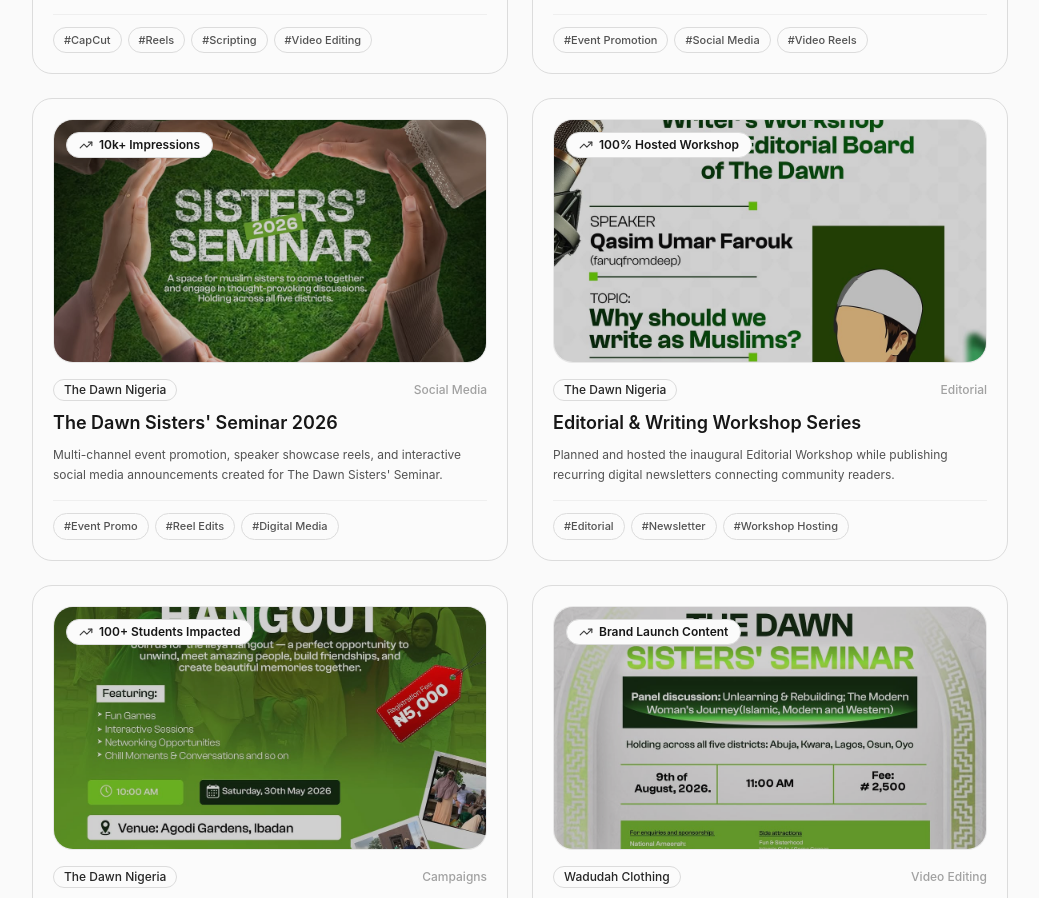
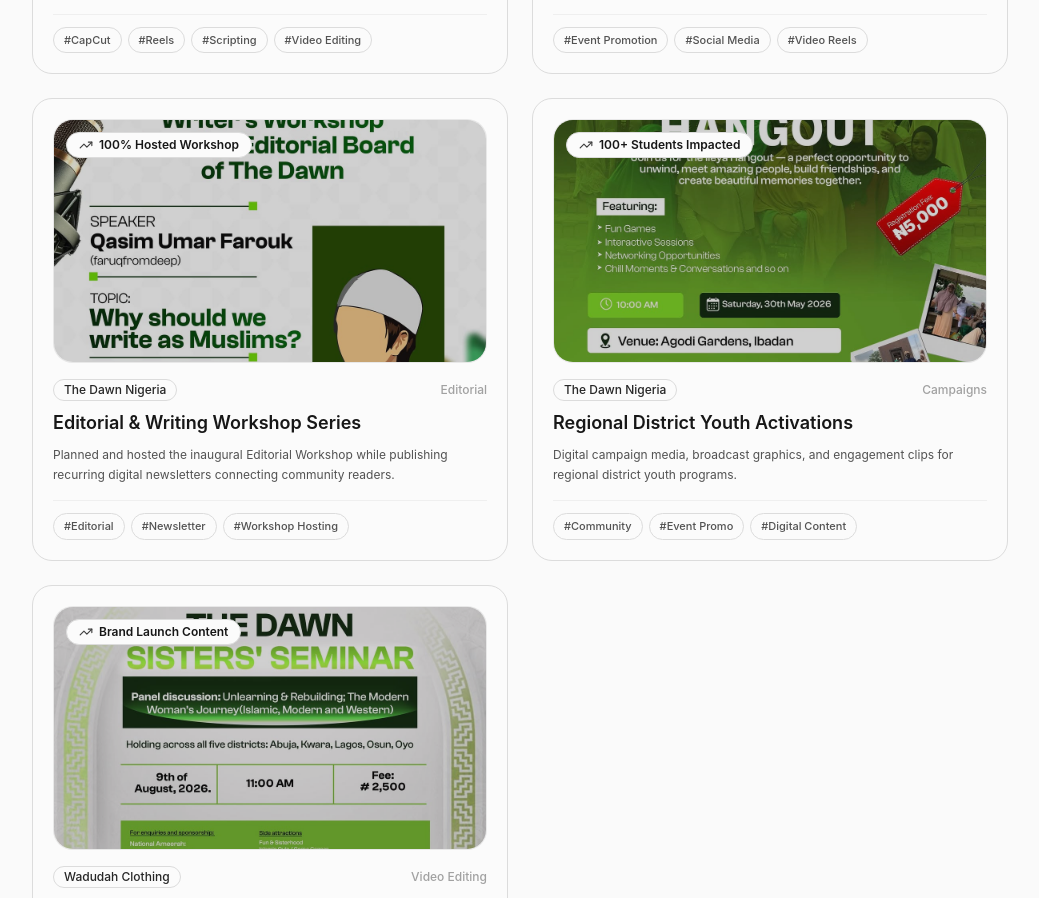
Before and after one commit to Ux-Geek/Aisha-s-Portfolio, a React (Vite) app: page / in a window 1280 px wide. Shown: the part 1900-2798 px from the top of the page, without its empty margins (120-1159 px from the left). Built offline with nearby package versions, Linux system fonts and the light colour scheme.

Commit message:
chore: update video editing label and remove redundant project entry

```diff
--- a/src/components/ProjectsGrid.tsx
+++ b/src/components/ProjectsGrid.tsx
@@ -175,7 +175,7 @@
                   </div>
                   <div className="flex items-center gap-2">
                     <CheckCircle2 className="w-4 h-4 text-emerald-500 shrink-0" />
-                    <span>CapCut & Premiere Video Editing</span>
+                    <span>CapCut Video Editing</span>
                   </div>
                   <div className="flex items-center gap-2">
                     <CheckCircle2 className="w-4 h-4 text-emerald-500 shrink-0" />
--- a/src/data/portfolioData.ts
+++ b/src/data/portfolioData.ts
@@ -149,17 +149,6 @@
     featured: true
   },
   {
-    id: "proj-3",
-    title: "The Dawn Sisters' Seminar 2026",
-    category: "Social Media",
-    client: "The Dawn Nigeria",
-    description: "Multi-channel event promotion, speaker showcase reels, and interactive social media announcements created for The Dawn Sisters' Seminar.",
-    metric: "10k+ Impressions",
-    thumbnail: "/images/dawn/2026-07-02_16-34-26_UTC.jpg",
-    tags: ["Event Promo", "Reel Edits", "Digital Media"],
-    featured: true
-  },
-  {
     id: "proj-4",
     title: "Editorial & Writing Workshop Series",
     category: "Editorial",
```
